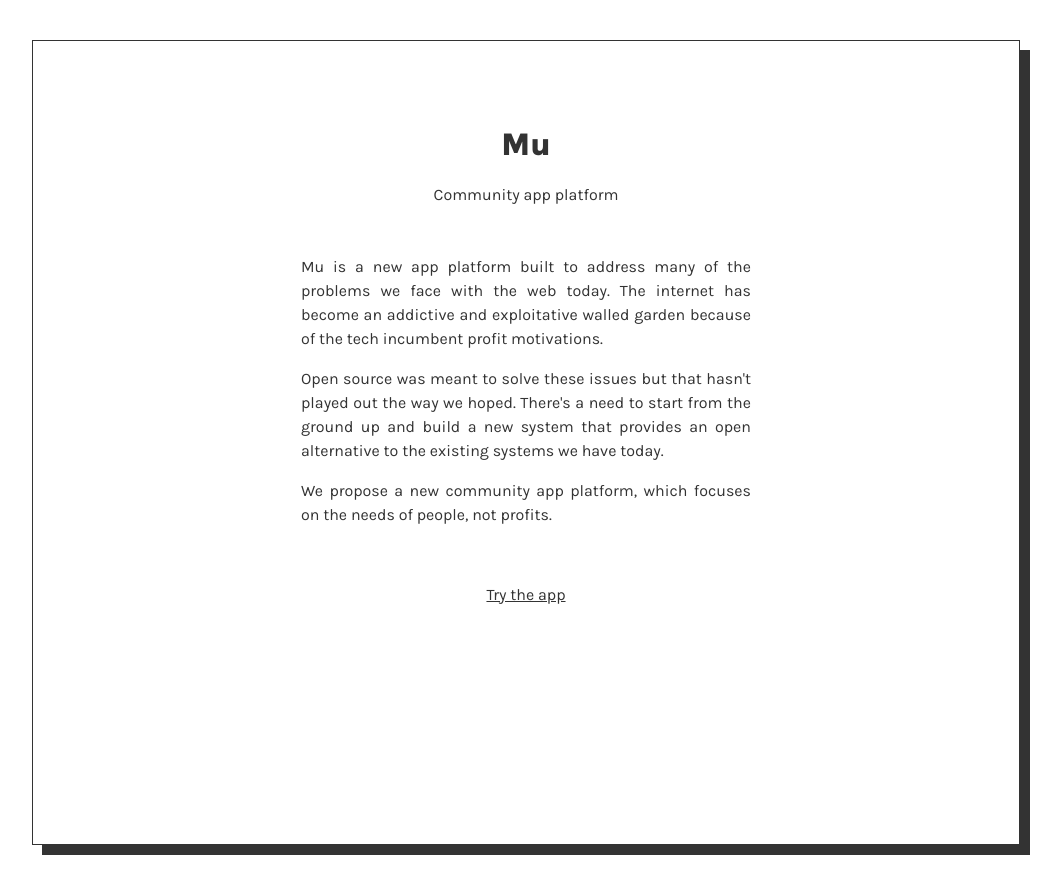
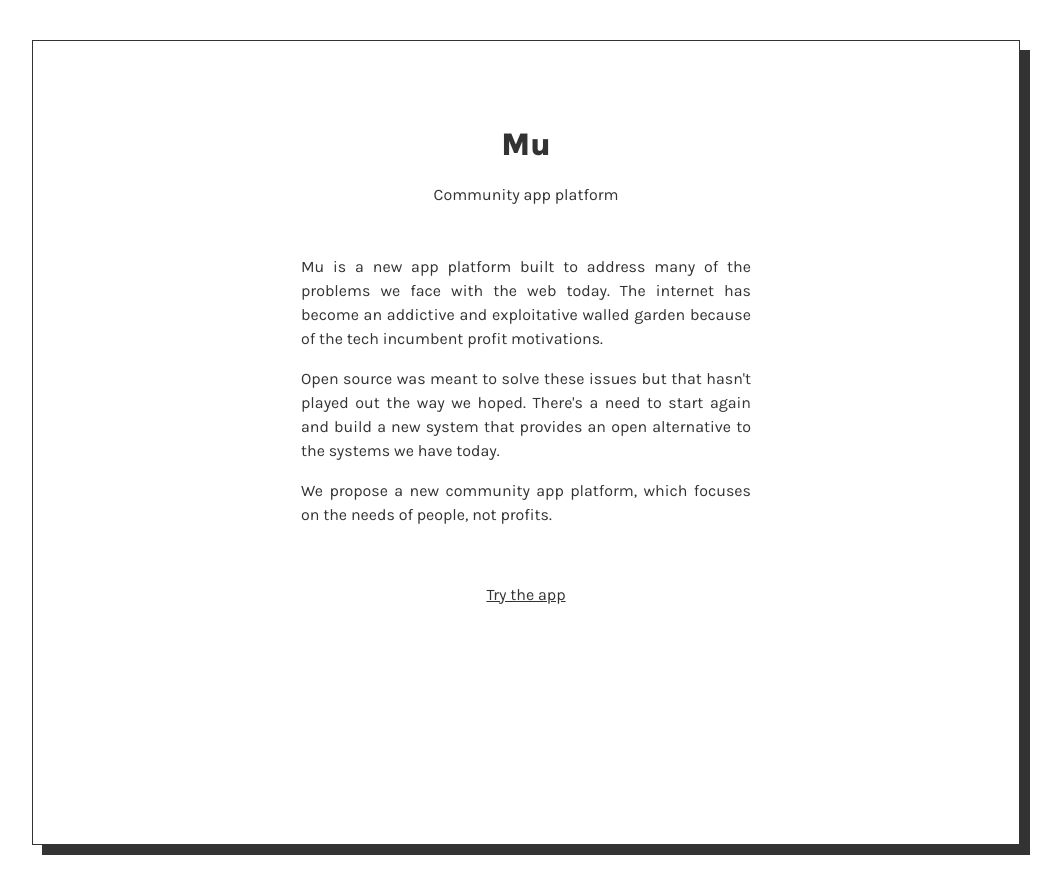
Before and after one commit to muxyz/website, a Jekyll site: the page built from index.md, in a window 1280 px wide. Shown: the top 894 px of the page, without its empty margins (114-1175 px from the left). Built offline with Jekyll 4.4.1, drawn with Linux system fonts in a browser that asks for light colours.

Commit message:
Update index.md

```diff
--- a/index.md
+++ b/index.md
@@ -12,8 +12,8 @@ of the tech incumbent profit motivations.
 
 <p>Open source was meant to solve these issues but
 that hasn't played out the way we hoped. There's a need
-to start from the ground up and build a new system that provides an open alternative
-to the existing systems we have today.</p>
+to start again and build a new system that provides an open alternative
+to the systems we have today.</p>
 <p>
 We propose a new community app platform, which focuses on the needs of people, not profits.
 </p>
```
